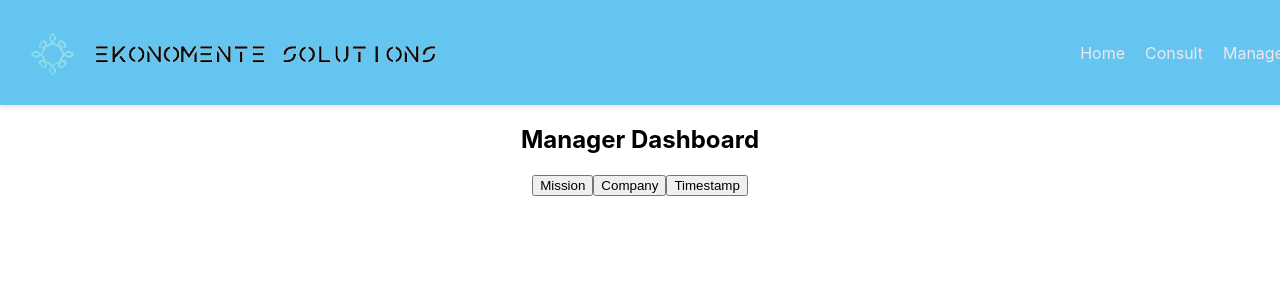
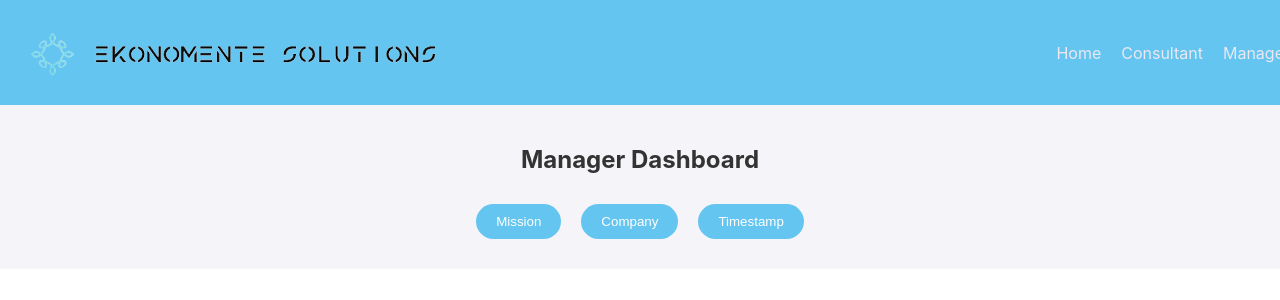
Before and after one commit to Alany10/Ekonomente-Frontend, a React (Create React App) app: page /manager/1/dashboard in a window 1280 px wide. Shown: the top 300 px of the page. Built offline with nearby package versions, Linux system fonts and the light colour scheme.

Commit message:
changed design of buttons

```diff
--- a/src/components/app/App.js
+++ b/src/components/app/App.js
@@ -20,7 +20,7 @@ function App() {
           <img src={logo} alt="Logo" className="logo" />
           <ul>
             <li><Link to="/">Home</Link></li>
-            <li><Link to="/consult">Consult</Link></li>
+            <li><Link to="/consult">Consultant</Link></li>
             <li><Link to="/manager">Manager</Link></li>
           </ul>
         </nav>
--- a/src/components/consults/ConsultLogin.js
+++ b/src/components/consults/ConsultLogin.js
@@ -28,7 +28,7 @@ function ConsultLogin() {
 
   return (
     <div className="consult-login-container">
-      <h2>Consult Login</h2>
+      <h2>Consultant Login</h2>
       <input
         type="text"
         placeholder="Email"
--- /dev/null
+++ b/src/components/managers/ManagerDashboard.css
@@ -0,0 +1,43 @@
+/* Manager Dashboard Styling */
+.manager-dashboard {
+    text-align: center;
+    padding: 20px;
+    background-color: #f4f4f9;  /* Light gray background for the dashboard area */
+  }
+
+  .manager-dashboard h2 {
+    color: #333;  /* Dark grey for text */
+    font-size: 24px;  /* Slightly larger font size for visibility */
+    margin-bottom: 20px;  /* Space below the header */
+  }
+
+  button {
+    background-color: #64c5f0;  /* Light blue background, matching your theme */
+    color: white;  /* White text for contrast */
+    border: none;  /* No border for a modern look */
+    border-radius: 20px;  /* Rounded corners for the buttons */
+    padding: 10px 20px;  /* Padding for button size */
+    margin: 10px;  /* Margin around buttons for spacing */
+    cursor: pointer;  /* Cursor indicates button */
+    transition: background-color 0.3s, transform 0.3s;  /* Smooth transition for hover effects */
+    outline: none;  /* Removes the outline to keep the style clean */
+  }
+
+  button:hover {
+    background-color: #52a8d8;  /* A darker shade of blue for hover */
+    transform: scale(1.05);  /* Slightly enlarges the button when hovered */
+  }
+
+  button:focus {
+    outline: 2px solid #4169e1;  /* Adds an outline when the button is focused for accessibility */
+  }
+
+  @media (max-width: 768px) {
+    .manager-dashboard h2 {
+      font-size: 20px;  /* Smaller font size for smaller devices */
+    }
+
+    button {
+      padding: 8px 16px;  /* Smaller buttons on smaller devices */
+    }
+  }
--- a/src/components/managers/ManagerDashboard.js
+++ b/src/components/managers/ManagerDashboard.js
@@ -1,3 +1,4 @@
+import './ManagerDashboard.css';
 import React from 'react';
 import { useHistory } from 'react-router-dom';
 
@@ -17,7 +18,7 @@ function ManagerDashboard() {
   };
 
   return (
-    <div>
+    <div className="manager-dashboard">
       <h2>Manager Dashboard</h2>
       <button onClick={handleMission}>Mission</button>
       <button onClick={handleCompany}>Company</button>
```
